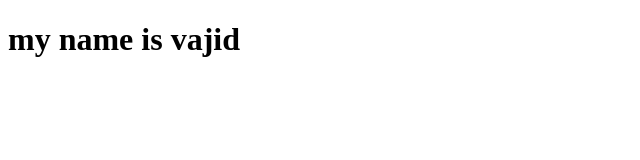
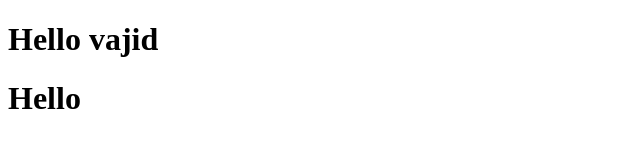
Before and after one commit to prnv404/Edtech-client, a plain HTML site: page index.html in a window 1280 px wide. Shown: the whole page, without its empty margins (0-640 px from the left). Drawn offline with Linux system fonts and the light colour scheme.

Commit message:
this was changed

```diff
--- a/index.html
+++ b/index.html
@@ -7,6 +7,7 @@
     <title>Edtech</title>
 </head>
 <body>
-    <h1>my name is vajid</h1>
+    <h1>Hello vajid</h1>
+    <h1>Hello</h1>
 </body>
 </html>
```
